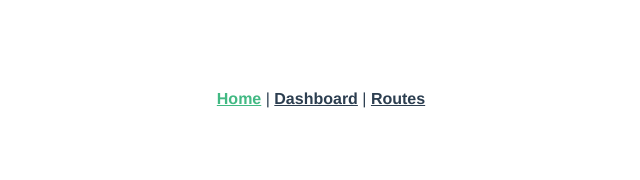
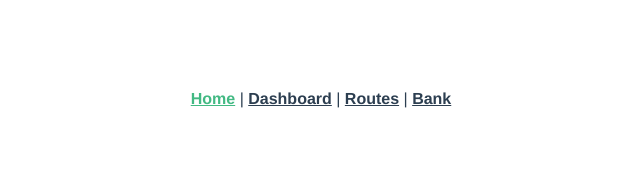
Before and after one commit to ray-chan-in-transit/airline-klub-gui, a Vue app: page / in a window 1280 px wide. Shown: the top 180 px of the page, without its empty margins (319-959 px from the left). Built offline with nearby package versions, Linux system fonts and the light colour scheme; no server answers.

Commit message:
oops forgot to update nav

```diff
--- a/src/App.vue
+++ b/src/App.vue
@@ -2,14 +2,15 @@
   <div id="nav">
     <router-link to="/">Home</router-link> |
     <router-link to="/dash">Dashboard</router-link> |
-    <router-link to="/routes">Routes</router-link>
+    <router-link to="/routes">Routes</router-link> |
+    <router-link to="/bank">Bank</router-link>
     <br />
     <span v-if="cycle">
       Week: {{cycle}} |
       Next Update Near {{nextCycleTime.toString()}}
     </span>
   </div>
-  <router-view/>
+  <router-view />
 </template>
 
 <script>
```
